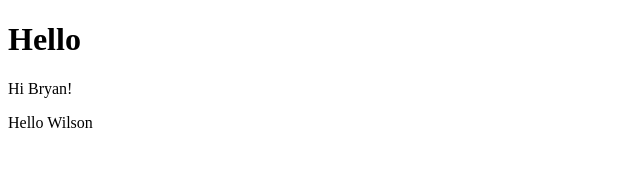
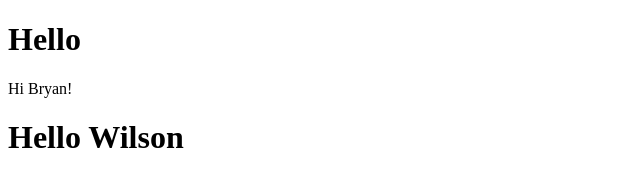
Before and after one commit to bryanswarthout/my-new-proj1, a plain HTML site: page index.html in a window 1280 px wide. Shown: the whole page, without its empty margins (0-640 px from the left). Drawn offline with Linux system fonts and the light colour scheme.

Commit message:
fixed p tag

```diff
--- a/index.html
+++ b/index.html
@@ -8,6 +8,6 @@
 <body>
     <h1>Hello</h1>
     <p>Hi Bryan!</p>
-    <p>Hello Wilson</p>
+    <h1>Hello Wilson</h1>
 </body>
 </html>
```
